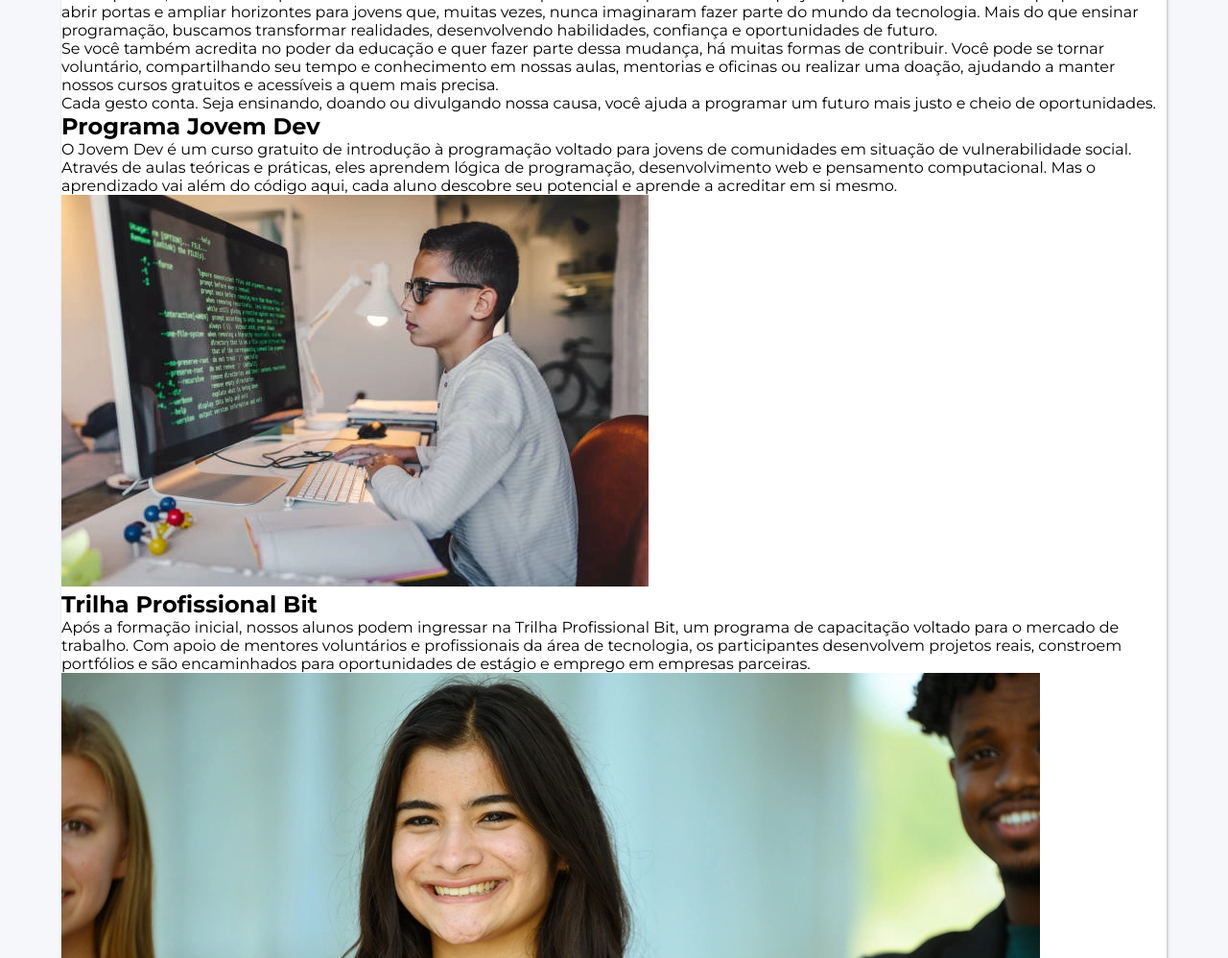
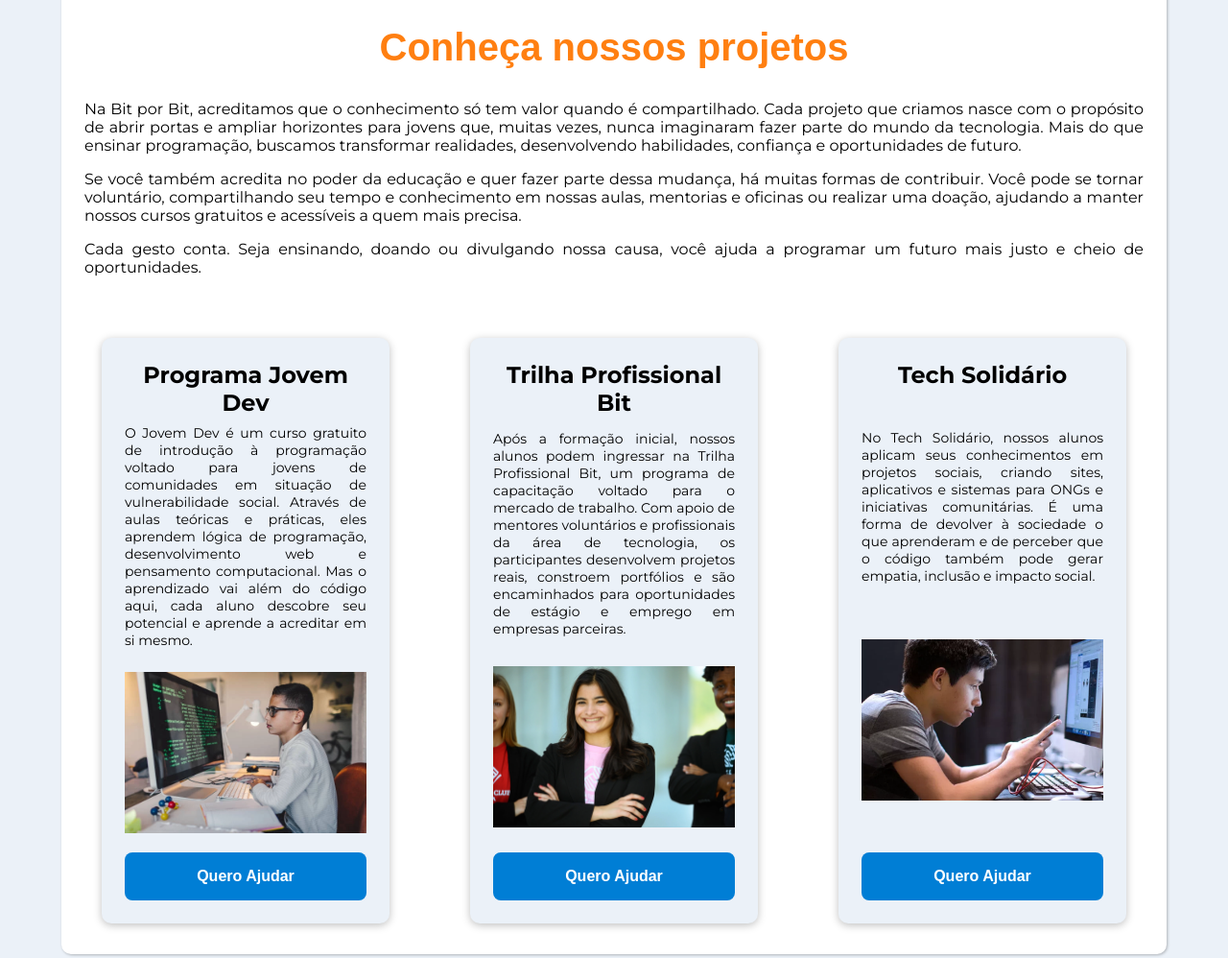
Before and after one commit to caiogfe/faculdade, a plain HTML site: page ex001/projetos.html in a window 1280 px wide. Shown: the part 143-1141 px from the top of the page at 96% size. Drawn offline with Linux system fonts and the light colour scheme; a web font is replaced by a local one.

Commit message:
finalizei tela de projetos

```diff
--- a/ex001/estilos/style.css
+++ b/ex001/estilos/style.css
@@ -10,7 +10,7 @@
     --cor-secundaria: #007ed5;
     --cor-terciaria: #03CEA4;
     --cor-destaque: #FF7F11;
-    --cor-fundo: #f5f7fa;
+    --cor-fundo: #ebf1f8;
     --cor-texto: #1f1f1f;
     --cor-branca: #ffffff;
     --cor-preta: #000000;
@@ -167,7 +167,7 @@ body {
     max-width: 90%;
     border-radius: 10px;
     box-shadow: 1px 1px 3px rgba(0, 0, 0, 0.253);
-    margin: auto;
+    margin: var(--space-24) auto;
     overflow: hidden;
 }
 
@@ -177,7 +177,7 @@ body {
     background-color: var(--cor-principal);
 }
 
-.home h1 {
+main h1 {
     font-family: var(--fonte-principal);
     font-size: var(--fonte-xxl);
     color: var(--cor-destaque);
@@ -205,9 +205,67 @@ body {
     padding: var(--space-8) 0px;
 }
 
-.sobre p {
+.p-padrao p {
     text-align: justify;
     padding: var(--space-8) 0px;
+}
+
+.projetos {
+    display: flex;
+    flex-direction: row;
+    flex-wrap: wrap;
+}
+
+.tipo-projeto {
+    display: flex;
+    flex-direction: column;
+    justify-content: space-between;
+    width: 80%;
+    max-width: 300px;
+    background-color: var(--cor-fundo);
+    border-radius: 10px;
+    overflow: hidden;
+    box-shadow: 0px 2px 8px rgba(0, 0, 0, 0.250);
+    transition: transform 0.3s ease, box-shadow 0.3s ease;
+    padding: var(--space-24);
+    margin: var(--space-32) auto;
+}
+
+.tipo-projeto:hover {
+  transform: translateY(-8px);
+  box-shadow: 0 4px 16px rgba(0, 0, 0, 0.400);
+}
+
+.tipo-projeto h2 {
+    text-align: center;
+}
+
+.tipo-projeto p {
+    text-align: justify;
+    font-size: var(--fonte-sm);
+    padding: var(--space-8) 0px;
+}
+
+.tipo-projeto img {
+    width: 100%;
+    padding: var(--space-16) 0px;
+}
+
+.doacao-projeto {
+    width: 100%;
+    background-color: var(--cor-secundaria);
+    color: white;
+    font-size: var(--fonte-md);
+    font-weight: 600;
+    border-style: none;
+    border-radius: 8px;
+    transition: background-color 0.3s ease;
+    padding: var(--space-16);
+}
+
+.doacao-projeto:hover {
+    background-color: var(--cor-principal);
+    cursor: pointer;
 }
 
 .footer {
@@ -248,6 +306,7 @@ body {
 
 .footer small {
     background-color: var(--cor-principal);
+    color: var(--cor-branca);
     width: 100%;
     text-align: center;
     padding: var(--space-16) 0px;
--- a/ex001/projetos.html
+++ b/ex001/projetos.html
@@ -27,34 +27,41 @@
             </div>
     </header>
     <main class="main">
-        <section>
-            <h1>Conheça nossos projetos</h1>
-            <p>Na Bit por Bit, acreditamos que o conhecimento só tem valor quando é compartilhado. Cada projeto que criamos nasce com o propósito de abrir portas e ampliar horizontes para jovens que, muitas vezes, nunca imaginaram fazer parte do mundo da tecnologia. Mais do que ensinar programação, buscamos transformar realidades, desenvolvendo habilidades, confiança e oportunidades de futuro.</p>
-            <p>Se você também acredita no poder da educação e quer fazer parte dessa mudança, há muitas formas de contribuir. Você pode se tornar voluntário, compartilhando seu tempo e conhecimento em nossas aulas, mentorias e oficinas ou realizar uma doação, ajudando a manter nossos cursos gratuitos e acessíveis a quem mais precisa.</p>
-            <p>Cada gesto conta. Seja ensinando, doando ou divulgando nossa causa, você ajuda a programar um futuro mais justo e cheio de oportunidades.</p>
-            <article class="projeto">
+            <section class="sobre">
+                <h1>Conheça nossos projetos</h1>
+                <div class="p-padrao">
+                    <p>Na Bit por Bit, acreditamos que o conhecimento só tem valor quando é compartilhado. Cada projeto que criamos nasce com o propósito de abrir portas e ampliar horizontes para jovens que, muitas vezes, nunca imaginaram fazer parte do mundo da tecnologia. Mais do que ensinar programação, buscamos transformar realidades, desenvolvendo habilidades, confiança e oportunidades de futuro.</p>
+                    <p>Se você também acredita no poder da educação e quer fazer parte dessa mudança, há muitas formas de contribuir. Você pode se tornar voluntário, compartilhando seu tempo e conhecimento em nossas aulas, mentorias e oficinas ou realizar uma doação, ajudando a manter nossos cursos gratuitos e acessíveis a quem mais precisa.</p>
+                    <p>Cada gesto conta. Seja ensinando, doando ou divulgando nossa causa, você ajuda a programar um futuro mais justo e cheio de oportunidades.</p>
+                </div>
+            </section>
+            <section class="projetos">
+            <article class="tipo-projeto">
                 <h2>Programa Jovem Dev</h2>
                 <p>O Jovem Dev é um curso gratuito de introdução à programação voltado para jovens de comunidades em situação de vulnerabilidade social. Através de aulas teóricas e práticas, eles aprendem lógica de programação, desenvolvimento web e pensamento computacional. Mas o aprendizado vai além do código aqui, cada aluno descobre seu potencial e aprende a acreditar em si mesmo.</p>
                 <picture>
                     <source srcset="imagens/projetos-jovem-dev.webp" type="image/webp">
                     <img src="imagens/projetos-jovem-dev.jpg" alt="Programa Jovem Dev">
                 </picture>
+                <button class="doacao-projeto">Quero Ajudar</button>
             </article>
-            <article class="projeto">
+            <article class="tipo-projeto">
                 <h2>Trilha Profissional Bit</h2>
                 <p>Após a formação inicial, nossos alunos podem ingressar na Trilha Profissional Bit, um programa de capacitação voltado para o mercado de trabalho. Com apoio de mentores voluntários e profissionais da área de tecnologia, os participantes desenvolvem projetos reais, constroem portfólios e são encaminhados para oportunidades de estágio e emprego em empresas parceiras.</p>
                 <picture>
                     <source srcset="imagens/projetos-trilha-profissional.webp" type="image/webp">
                     <img src="imagens/projetos-trilha-profissional.jpg" alt="Trilha Profissional Bit">
                 </picture>
+                <button class="doacao-projeto">Quero Ajudar</button>
             </article>
-            <article class="projeto">
+            <article class="tipo-projeto">
                 <h2>Tech Solidário</h2>
                 <p>No Tech Solidário, nossos alunos aplicam seus conhecimentos em projetos sociais, criando sites, aplicativos e sistemas para ONGs e iniciativas comunitárias. É uma forma de devolver à sociedade o que aprenderam e de perceber que o código também pode gerar empatia, inclusão e impacto social.</p>
                 <picture>
                     <source srcset="imagens/projetos-tech-solidario.webp" type="image/webp">
                     <img src="imagens/projetos-tech-solidario.jpg" alt="Tech Solidário">
                 </picture>
+                <button class="doacao-projeto">Quero Ajudar</button>
             </article>
         </section>
     </main>
```
Also changed, not shown: ex001/index.html (+7 -5 lines).
